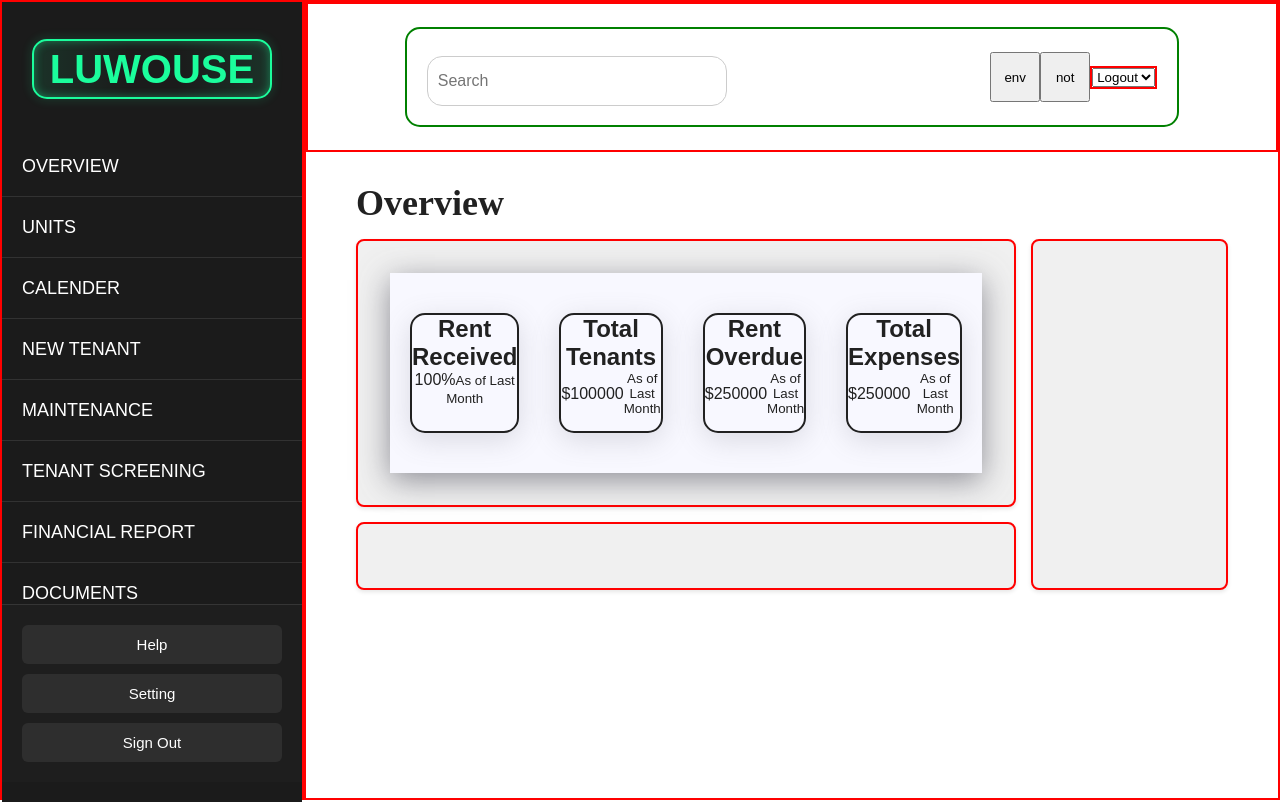
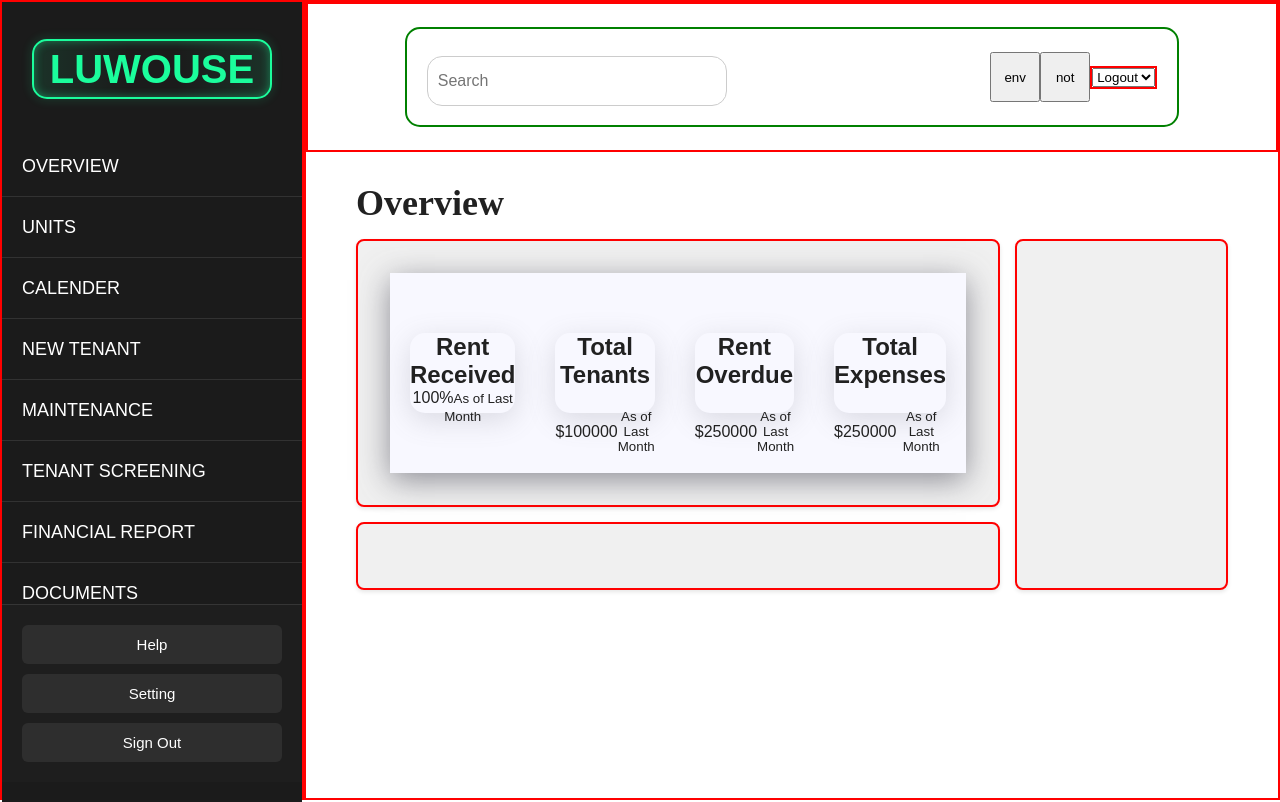
Before and after one commit to Correa95/Property-Management-System, a React (Vite) app in the folder client-side/: page / in a window 1280 px wide. Built offline with nearby package versions, Linux system fonts and the light colour scheme.

Commit message:
adjusting the width of the overview component

```diff
--- a/client-side/src/Components/Analysis.css
+++ b/client-side/src/Components/Analysis.css
@@ -10,15 +10,16 @@
 }
 .stats {
   width: 50%;
-  height: 60%;
+  height: 40%;
   color: #212121;
-  border: 2px solid #212121;
+  /* border: 2px solid #212121; */
   text-align: center;
   border-radius: 15px;
   margin: 20px;
   box-shadow: rgba(100, 100, 111, 0.2) 0px 7px 29px 0px;
 }
 .figure {
+  margin-top: 20px;
   display: flex;
   justify-content: space-between;
   align-items: center;
```
